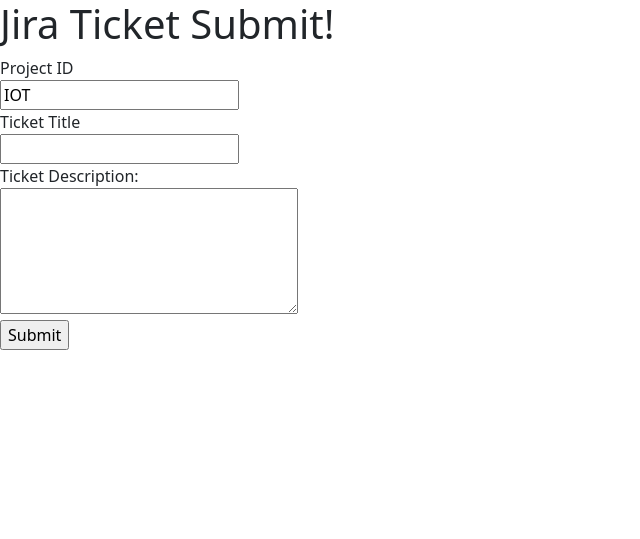
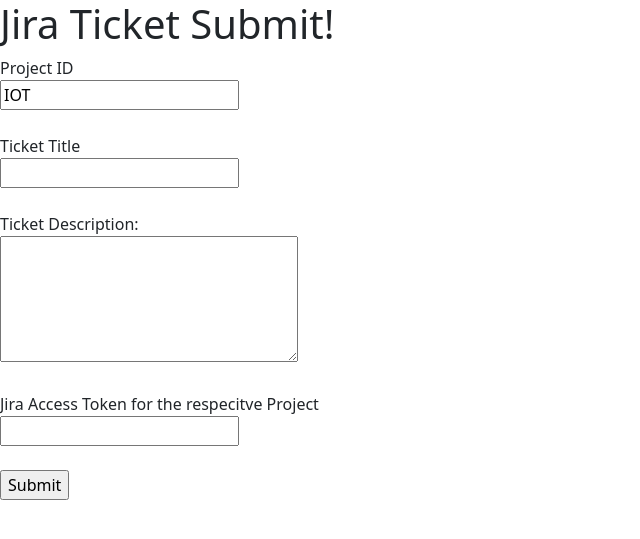
Before and after one commit to SavaN09/jira-custom-api, a Flask app: page / in a window 1280 px wide. Shown: the top 539 px of the page, without its empty margins (0-640 px from the left). Run offline with Flask 2, Linux system fonts and the light colour scheme.

Commit message:
jira token as a param

```diff
--- a/app.py
+++ b/app.py
@@ -11,7 +11,7 @@
 
 @app.route('/form', methods =['POST'])
 def submit_page():
-    result = submit_to_jira(request.form.get('pid'),request.form.get('ttitle'),request.form.get('tdesc'))
+    result = submit_to_jira(request.form.get('pid'),request.form.get('ttitle'),request.form.get('tdesc'),request.form.get('atoken'))
     if result == "existing_issue":
         condition = "The same title exist, please change the title and create an issue again"
     else:
@@ -19,9 +19,9 @@
 
     return render_template('index.html', condition = condition)
 
-def submit_to_jira(pid, title, description):
+def submit_to_jira(pid, title, description, token):
     print("connecitng jira")
-    jira_instance = JIRA(basic_auth=('savankumarbhupendrabhai@gmail.com','FRkhLd2HKcZsLzlXH9tG2C47'),options={"server":"https://savankumarbhupendrabhai.atlassian.net/"})
+    jira_instance = JIRA(basic_auth=('savankumarbhupendrabhai@gmail.com',token),options={"server":"https://savankumarbhupendrabhai.atlassian.net/"})
 
     print("checking if title already exist or not")
     list_of_titles = []
--- a/templates/index.html
+++ b/templates/index.html
@@ -14,11 +14,13 @@
     <h1>Jira Ticket Submit!</h1>
     <form action="/form", method='post'>
         <label for="fname">Project ID</label><br>
-        <input type="text" id="fname" name="pid" value="IOT"><br>
+        <input type="text" id="fname" name="pid" value="IOT"><br><br>
         <label for="lname">Ticket Title</label><br>
-        <input type="text" id="lname" name="ttitle" ><br>
+        <input type="text" id="lname" name="ttitle" ><br><br>
         <label for="Description">Ticket Description: </label><br>
-        <textarea name="tdesc" id="desc" cols="30" rows="5"></textarea><br>
+        <textarea name="tdesc" id="desc" cols="30" rows="5"></textarea><br><br>
+        <label for="fname">Jira Access Token for the respecitve Project</label><br>
+        <input type="text" id="atoken" name="atoken"><br><br>
 
         <input type="submit" value="Submit">
         <h6>{{ condition }}</h6>
```
